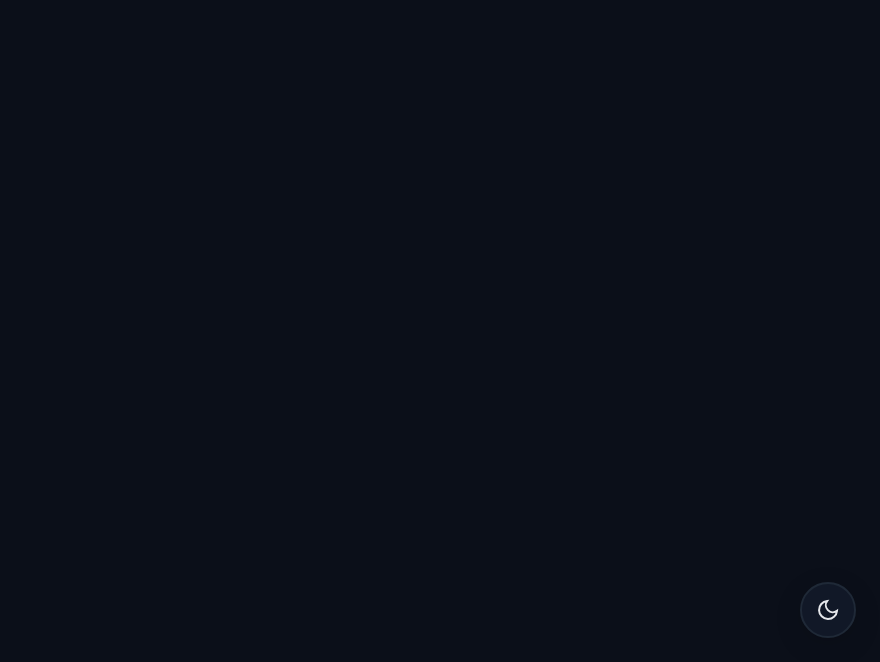
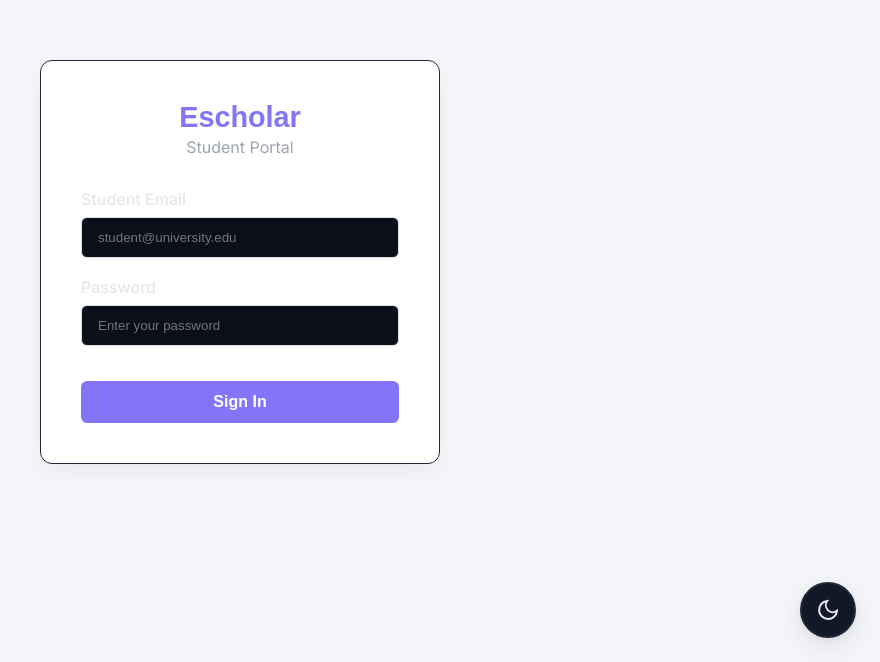
Before and after one commit to ODI120/Escholar, a Vue app: page /student/login in a window 1280 px wide. Before the commit this address had no page. Shown: the part 138-800 px from the top of the page, without its empty margins (400-1280 px from the left). Built offline with nearby package versions, Linux system fonts and the light colour scheme.

Commit message:
Project Structure tree refactor

```diff
--- /dev/null
+++ b/src/modules/admin/routes.js
@@ -0,0 +1,48 @@
+import Dashboard from './views/Dashboard.vue'
+import Students from './views/Students.vue'
+import StudentDetail from './views/StudentDetail.vue'
+
+export default [
+  {
+    path: '/dashboard',
+    name: 'Dashboard',
+    component: Dashboard,
+    meta: { requiresAuth: true, role: 'admin' }
+  },
+  {
+    path: '/students',
+    name: 'Students',
+    component: Students,
+    meta: { requiresAuth: true, role: 'admin' }
+  },
+  {
+    path: '/students/:id',
+    name: 'StudentDetail',
+    component: StudentDetail,
+    meta: { requiresAuth: true, role: 'admin' }
+  },
+  {
+    path: '/graduates',
+    name: 'Graduates',
+    component: () => import('./views/Graduates.vue'),
+    meta: { requiresAuth: true, role: 'admin' }
+  },
+  {
+    path: '/admins',
+    name: 'Admins',
+    component: () => import('./views/Admins.vue'),
+    meta: { requiresAuth: true, role: 'admin' }
+  },
+  {
+    path: '/settings',
+    name: 'Settings',
+    component: () => import('./views/Settings.vue'),
+    meta: { requiresAuth: true, role: 'admin' }
+  },
+  {
+    path: '/admin-profile',
+    name: 'AdminProfile',
+    component: () => import('./views/AdminProfile.vue'),
+    meta: { requiresAuth: true, role: 'admin' }
+  }
+]
--- a/src/views/AdminProfile.vue
+++ b/src/modules/admin/views/AdminProfile.vue
@@ -166,8 +166,8 @@
 <script setup>
 import { ref, computed, onMounted } from 'vue'
 import { useRouter, useRoute } from 'vue-router'
-import { useSupabaseAdmins, useSupabaseAuth } from '../composables/useSupabase'
-import AdminLayout from '../layouts/AdminLayout.vue'
+import { useSupabaseAdmins, useSupabaseAuth } from '../../../composables/useSupabase'
+import AdminLayout from '../../../layouts/AdminLayout.vue'
 
 const router = useRouter()
 const route = useRoute()
--- a/src/views/Admins.vue
+++ b/src/modules/admin/views/Admins.vue
@@ -97,8 +97,8 @@
 <script setup>
 import { ref, onMounted } from 'vue'
 import { useRouter } from 'vue-router'
-import AdminLayout from '../layouts/AdminLayout.vue'
-import { useSupabaseAdmins, useSupabaseAuth } from '../composables/useSupabase.js'
+import AdminLayout from '../../../layouts/AdminLayout.vue'
+import { useSupabaseAdmins, useSupabaseAuth } from '../../../composables/useSupabase.js'
 
 const router = useRouter()
 
--- a/src/views/Dashboard.vue
+++ b/src/modules/admin/views/Dashboard.vue
@@ -154,9 +154,9 @@
 
 <script setup>
 import { ref, onMounted, nextTick } from 'vue'
-import AdminLayout from '../layouts/AdminLayout.vue'
-import { useSupabaseStudents } from '../composables/useSupabase.js'
-import { supabase } from '../composables/useSupabase.js'
+import AdminLayout from '../../../layouts/AdminLayout.vue'
+import { useSupabaseStudents } from '../../../composables/useSupabase.js'
+import { supabase } from '../../../composables/useSupabase.js'
 import { Chart, registerables } from 'chart.js'
 
 Chart.register(...registerables)
--- a/src/views/Students.vue
+++ b/src/modules/admin/views/Graduates.vue
@@ -1,15 +1,9 @@
- <template>
+  <template>
   <AdminLayout>
     <div class="page-header">
       <div class="page-header-content">
-        <h1>Active Beneficiaries</h1>
-        <p>Manage all beneficiaries in the scholarship program</p>
-      </div>
-      <div class="page-header-actions">
-        <button class="add-btn" @click="showAddModal = true">
-          <i class="bi bi-plus-circle"></i>
-          Add Beneficiary
-        </button>
+        <h1>Graduated Alumni</h1>
+        <p>View all graduated beneficiaries from the scholarship program</p>
       </div>
     </div>
 
@@ -18,7 +12,7 @@
     <div class="cards">
 
       <div class="card-header d-flex justify-content-between align-items-center">
-        <h5 class="card-title mb-0">Active Beneficiaries ({{ filteredStudents.length }})</h5>
+        <h5 class="card-title mb-0">Graduated Alumni ({{ filteredStudents.length }})</h5>
 
       </div>
 
@@ -286,8 +280,8 @@
 <script setup>
 import { ref, onMounted, computed, watch } from 'vue'
 import { useRoute } from 'vue-router'
-import AdminLayout from '../layouts/AdminLayout.vue'
-import { useSupabaseStudents, supabase, isMock } from '../composables/useSupabase.js'
+import AdminLayout from '../../../layouts/AdminLayout.vue'
+import { useSupabaseStudents, supabase, isMock } from '../../../composables/useSupabase.js'
 
 const route = useRoute()
 const { getStudents, createStudent, updateStudent, deleteStudent } = useSupabaseStudents()
@@ -303,7 +297,7 @@ const editingStudent = ref(null)
 // Filters
 const showFiltersDropdown = ref(false)
 const searchQuery = ref('')
-const statusFilter = ref('active')
+const statusFilter = ref('graduated')
 const levelFilter = ref('')
 const schoolFilter = ref('')
 const genderFilter = ref('')
@@ -364,7 +358,7 @@ const filteredStudents = computed(() => {
       student.department.toLowerCase().includes(searchQuery.value.toLowerCase()) ||
       (student.year_of_admission ? String(student.year_of_admission) : '').includes(searchQuery.value)
 
-    const matchesStatus = student.status === 'active'
+    const matchesStatus = student.status === 'graduated'
     const matchesLevel = !levelFilter.value || student.level === levelFilter.value
     const matchesGender = !genderFilter.value || student.gender === genderFilter.value
     const matchesSchool = !schoolFilter.value ||
--- a/src/views/Settings.vue
+++ b/src/modules/admin/views/Settings.vue
@@ -6,5 +6,5 @@
 </template>
 
 <script setup>
-import AdminLayout from '../layouts/AdminLayout.vue'
+import AdminLayout from '../../../layouts/AdminLayout.vue'
 </script>
--- a/src/views/StudentDetail.vue
+++ b/src/modules/admin/views/StudentDetail.vue
@@ -571,8 +571,8 @@
 <script setup>
 import { ref, onMounted, computed, nextTick, watch } from 'vue'
 import { useRoute, useRouter } from 'vue-router'
-import AdminLayout from '../layouts/AdminLayout.vue'
-import { useSupabaseStudents } from '../composables/useSupabase.js'
+import AdminLayout from '../../../layouts/AdminLayout.vue'
+import { useSupabaseStudents } from '../../../composables/useSupabase.js'
 import { Chart, registerables } from 'chart.js'
 
 Chart.register(...registerables)
--- a/src/modules/student/routes.js
+++ b/src/modules/student/routes.js
@@ -1,4 +1,5 @@
 import StudentDashboard from './views/StudentDashboard.vue'
+import StudentLogin from './views/StudentLogin.vue'
 
 export default [
   {
@@ -6,12 +7,21 @@ export default [
     redirect: '/student/dashboard'
   },
   {
+    path: '/student/login',
+    name: 'StudentLogin',
+    component: StudentLogin,
+    meta: {
+      requiresAuth: false,
+      role: 'student'
+    }
+  },
+  {
     path: '/student/dashboard',
     name: 'StudentDashboard',
     component: StudentDashboard,
     meta: {
       requiresAuth: true,
-      role: 'student' // Identifying this route as student-only
+      role: 'student'
     }
   }
 ]
--- /dev/null
+++ b/src/modules/student/views/StudentLogin.vue
@@ -0,0 +1,168 @@
+<template>
+  <div class="auth-page">
+    <div class="auth-card">
+      <h2 class="auth-title">Escholar</h2>
+      <p class="auth-subtitle">Student Portal</p>
+
+      <form @submit.prevent="handleLogin">
+        <div class="form-group">
+          <label class="form-label" for="email">Student Email</label>
+          <input
+            type="email"
+            id="email"
+            v-model="form.email"
+            required
+            placeholder="student@university.edu"
+            class="input"
+          />
+        </div>
+
+        <div class="form-group">
+          <label class="form-label" for="password">Password</label>
+          <input
+            type="password"
+            id="password"
+            v-model="form.password"
+            required
+            placeholder="Enter your password"
+            class="input"
+          />
+        </div>
+
+        <button type="submit" class="btn btn-primary" :disabled="loading">
+          {{ loading ? 'Signing in...' : 'Sign In' }}
+        </button>
+      </form>
+
+      <div v-if="error" class="alert alert-danger mt-3 rounded-3">
+        <strong>Login Error:</strong> {{ error }}
+      </div>
+    </div>
+  </div>
+</template>
+
+<script setup>
+  import { ref } from 'vue'
+  import { useRouter } from 'vue-router'
+  import { useSupabaseAuth } from '../../../composables/useSupabase.js'
+
+  const router = useRouter()
+  const { signIn } = useSupabaseAuth()
+
+  const form = ref({
+    email: '',
+    password: ''
+  })
+
+  const loading = ref(false)
+  const error = ref('')
+
+  const handleLogin = async () => {
+    loading.value = true
+    error.value = ''
+
+    try {
+      const { data, error: signInError } = await signIn(form.value.email, form.value.password)
+
+      if (signInError) {
+        error.value = signInError.message
+      } else {
+        // Explicitly set the user role to student upon successful login on this page
+        localStorage.setItem('user_role', 'student')
+        router.push('/student/dashboard')
+      }
+    } catch (err) {
+      error.value = 'An unexpected error occurred'
+    } finally {
+      loading.value = false
+    }
+  }
+</script>
+
+<style scoped>
+.auth-page {
+  min-height: 100vh;
+  display: flex;
+  align-items: center;
+  justify-content: center;
+  background-color: var(--bg-body, #f4f6f9);
+}
+
+.auth-card {
+  background: white;
+  padding: 2.5rem;
+  border-radius: 12px;
+  box-shadow: 0 8px 24px rgba(0,0,0,0.05);
+  width: 100%;
+  max-width: 400px;
+}
+
+.auth-title {
+  text-align: center;
+  color: var(--color-primary, #6B59FF);
+  font-weight: bold;
+  font-size: 1.8rem;
+  margin-bottom: 0.2rem;
+}
+
+.auth-subtitle {
+  text-align: center;
+  color: var(--text-secondary, #666);
+  margin-bottom: 2rem;
+}
+
+.form-group {
+  margin-bottom: 1.2rem;
+}
+
+.form-label {
+  display: block;
+  margin-bottom: 0.5rem;
+  font-weight: 500;
+  color: var(--text-primary, #333);
+}
+
+.input {
+  width: 100%;
+  padding: 0.75rem 1rem;
+  border: 1px solid var(--border-color, #dee2e6);
+  border-radius: 6px;
+  box-sizing: border-box;
+}
+.input:focus {
+  outline: none;
+  border-color: var(--color-primary, #6B59FF);
+}
+
+.btn-primary {
+  width: 100%;
+  padding: 0.8rem;
+  background-color: var(--color-primary, #6B59FF);
+  color: white;
+  border: none;
+  border-radius: 6px;
+  font-weight: 600;
+  cursor: pointer;
+  margin-top: 1rem;
+  font-size: 1rem;
+}
+
+.btn-primary:hover {
+  background-color: color-mix(in srgb, var(--color-primary) 80%, black);
+}
+
+.btn-primary:disabled {
+  opacity: 0.7;
+  cursor: not-allowed;
+}
+
+.alert-danger {
+  color: #dc3545;
+  background-color: #f8d7da;
+  border-color: #f5c6cb;
+  padding: 0.75rem 1.25rem;
+  margin-top: 1rem;
+  border-radius: 6px;
+  font-size: 0.9rem;
+}
+</style>
```
Also changed, not shown: migrate_admin.cjs (added, +44 -0 lines), src/modules/admin/views/Students.vue (renamed from src/views/Graduates.vue, +14 -8 lines), src/router.js (+15 -57 lines).
